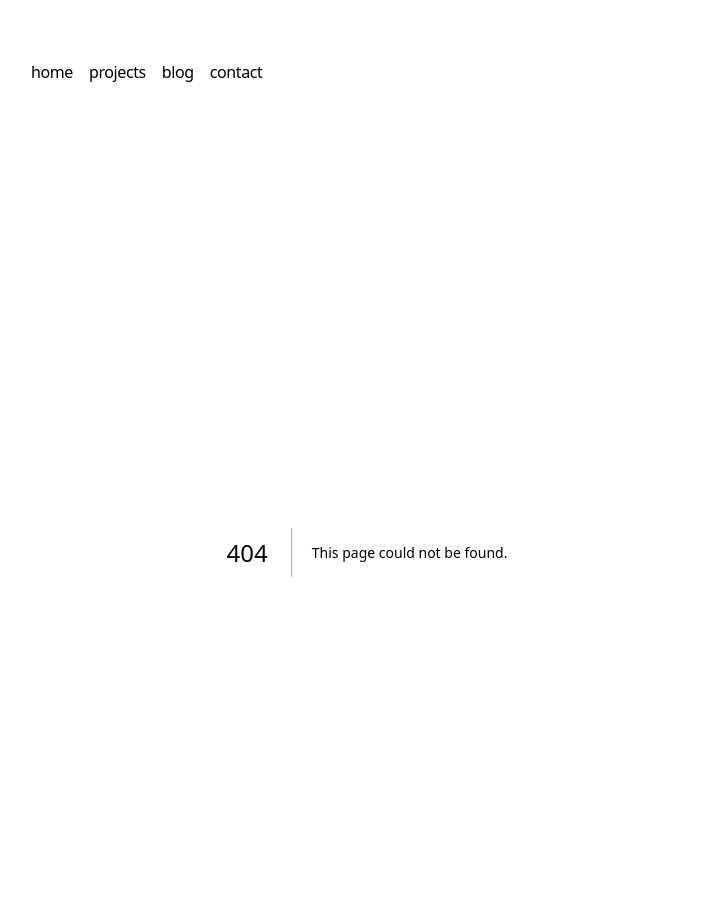
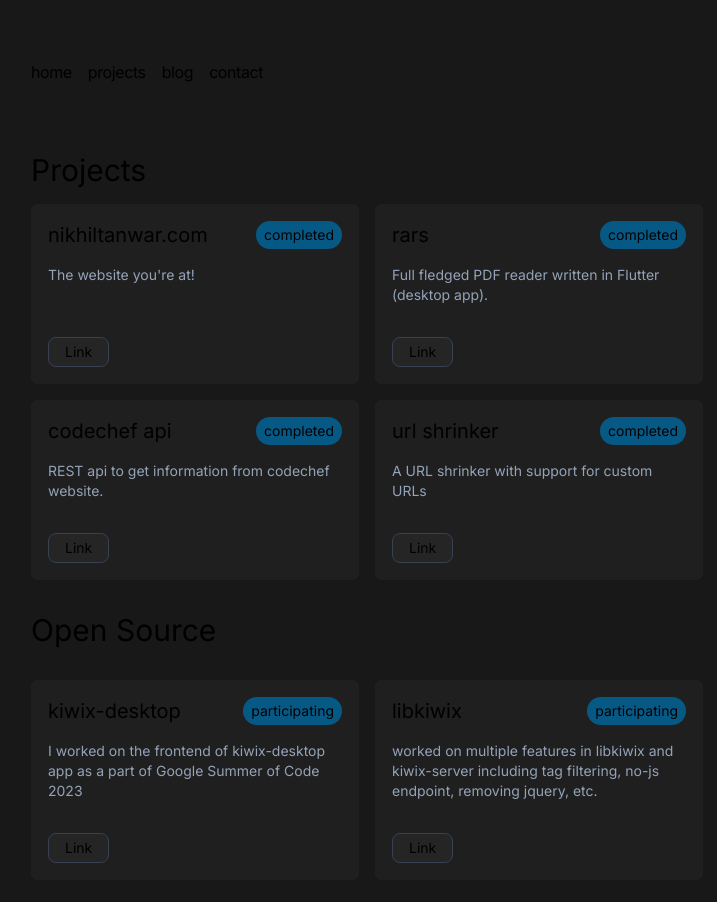
Before and after one commit to juuz0/website, a Next.js app: page /projects in a window 1280 px wide. Before the commit this address had no page. Shown: the top 902 px of the page, without its empty margins (273-990 px from the left). Built offline with nearby package versions, Linux system fonts and the light colour scheme.

Commit message:
Projects page
Added a projects page and added my projects

```diff
--- /dev/null
+++ b/app/components/footer.tsx
@@ -0,0 +1,7 @@
+export default function Footer() {
+    return (
+        <div className="flex flex-row md-auto justify-center p-2 bg-gray-900 text-slate-400 bottom">
+            Designed by Nikhil Tanwar / juuz0
+        </div>
+    )
+}
--- /dev/null
+++ b/app/components/jokes.tsx
@@ -0,0 +1,31 @@
+"use client";
+
+import { useEffect, useState } from "react";
+import { Philosopher } from 'next/font/google'
+
+const philosopher = Philosopher({
+    weight: '400',
+    subsets: ['latin'],
+})
+
+export default function Jokes() {
+    const [joke, setJoke] = useState("");
+
+    const generate = () => {
+        fetch("https://api.chucknorris.io/jokes/random").then(async (resp) => {
+            const jsonStr = await resp.json();
+            setJoke(jsonStr["value"]);
+        });
+    }
+
+    useEffect(() => {
+        generate();
+    }, []);
+
+    return (
+        <div className={`text-xl mt-4 md:mt-12 text-center border-t-2 border-blue-900
+        italic pt-8 items-center flex flex-row justify-center ${philosopher.className}`}>
+            <p> {joke} </p>
+        </div>
+    );
+}
--- a/app/layout.tsx
+++ b/app/layout.tsx
@@ -18,7 +18,7 @@ export default function RootLayout({
   return (
     <html lang="en">
       <body className="antialiased max-w-2xl mb-40 flex flex-col md:flex-row mx-4 mt-8 lg:mx-auto">
-        <main className="flex-auto min-w-0 mt-6 flex flex-col px-2 md:px-0">
+        <main className={`flex-auto pt-6 flex flex-col px-2 md:px-0 justify-center ${inter.className}`}>
           <Nav />
           {children}
         </main>
--- /dev/null
+++ b/app/projects/page.tsx
@@ -0,0 +1,88 @@
+import Link from "next/link";
+
+const projects = {
+    'nikhiltanwar.com': {
+        link: 'https://github.com/juuz0/RARS',
+        desc: `The website you're at!`,
+        status: 'completed'
+    },
+    'rars': {
+        link: 'https://github.com/juuz0/RARS',
+        desc: 'Full fledged PDF reader written in Flutter (desktop app).',
+        status: 'completed'
+    },
+    'codechef api': {
+        link: 'https://github.com/juuz0/cc-api',
+        desc: 'REST api to get information from codechef website.',
+        status: 'completed'
+    },
+    'url shrinker': {
+        link: 'https://github.com/juuz0/url-shrinker',
+        desc: 'A URL shrinker with support for custom URLs',
+        status: 'completed'
+    },
+};
+
+const opensource = {
+    'kiwix-desktop': {
+        link: 'https://github.com/kiwix/kiwix-desktop/pulls?q=is%3Apr+author%3Ajuuz0+is%3Aclosed',
+        desc: 'I worked on the frontend of kiwix-desktop app as a part of Google Summer of Code 2023',
+        status: 'participating'
+    },
+    'libkiwix': {
+        link: 'https://github.com/kiwix/libkiwix/pulls?q=is%3Apr+author%3Ajuuz0+is%3Aclosed',
+        desc: 'worked on multiple features in libkiwix and kiwix-server including tag filtering, no-js endpoint, removing jquery, etc.',
+        status: 'participating'
+    }
+};
+
+interface ProjectProps {
+    name: string;
+    link: string;
+    desc: string;
+    status: string;
+}
+
+
+const ProjectCard: React.FC<ProjectProps> = ({ name, link, desc, status }) => {
+    return (
+        <div className="bg-niceblack border border-niceblack rounded-md p-4 flex flex-col space-y-4">
+            <div className="basis-1/4">
+                <span className="text-xl">{name}</span>
+                <span className="bg-sky-800 float-right rounded-full px-2 py-1 text-center text-sm">{status}</span>
+            </div>
+            <div className="basis-2/4">
+                <p className="text-slate-400 text-sm">
+                    {desc}
+                </p>
+            </div>
+            <div className="basis-1/4 flex flex-row x-space-4 pt-4 inset-x-0 bottom-0">
+                <Link href={link} className="bg-anotherblack px-4 py-1 text-sm rounded-lg border border-gray-700 focus:ring-4 focus:ring-gray-200">Link</Link>
+            </div>
+        </div>
+    )
+}
+
+export default function Projects() {
+    return (
+        <div>
+            <h1 className="text-3xl mb-4">Projects</h1>
+            <div className="grid grid-cols-1 md:grid-cols-2 gap-4">
+                {Object.entries(projects).map(([path, { link, desc, status }]) => {
+                    return (
+                        <ProjectCard desc={desc} status={status} link={link} name={path} />
+                    );
+                })}
+            </div>
+            <h1 className="text-3xl my-8">Open Source</h1>
+            <div className="grid grid-cols-1 md:grid-cols-2 gap-4">
+                {Object.entries(opensource).map(([path, { link, desc, status }]) => {
+                    return (
+                        <ProjectCard desc={desc} status={status} link={link} name={path} />
+                    );
+                })}
+            </div>
+
+        </div>
+    )
+}
--- a/tailwind.config.ts
+++ b/tailwind.config.ts
@@ -13,6 +13,10 @@ const config: Config = {
         'gradient-conic':
           'conic-gradient(from 180deg at 50% 50%, var(--tw-gradient-stops))',
       },
+      colors: {
+        'niceblack': '#1f1f1f',
+        'anotherblack': '#252525'
+      }
     },
   },
   plugins: [],
```
Also changed, not shown: app/page.tsx (+6 -2 lines).
